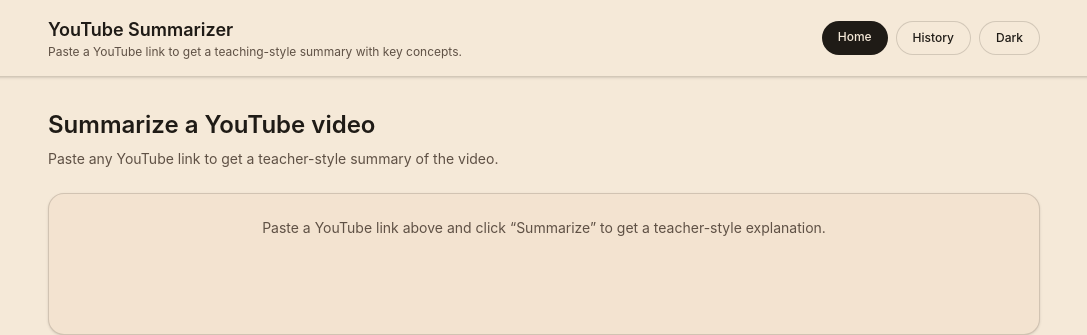
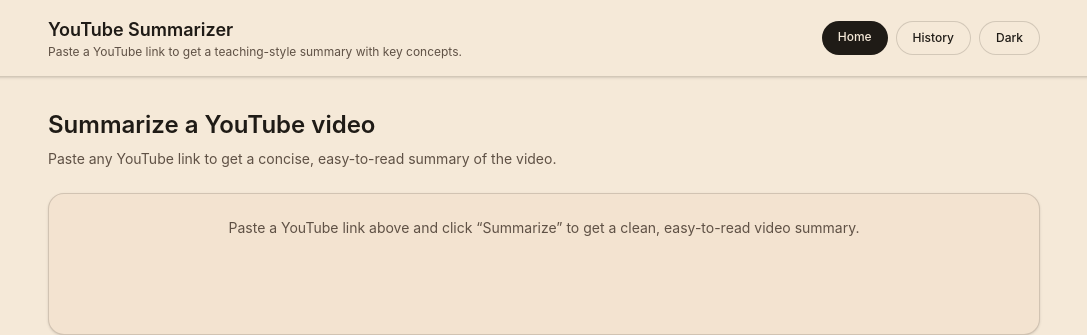
Before and after one commit to aayush09sh10-droid/Web-TUT, a React (Vite) app in the folder WeB-Tutor/: page / in a window 1280 px wide. Shown: the top 335 px of the page, without its empty margins (96-1183 px from the left). Built offline with nearby package versions, Linux system fonts and the light colour scheme.

Commit message:
Title change

```diff
--- a/WeB-Tutor/src/component/Home/Home.jsx
+++ b/WeB-Tutor/src/component/Home/Home.jsx
@@ -107,7 +107,7 @@
           <div>
             <h2 className="text-2xl font-semibold">Summarize a YouTube video</h2>
             <p className="mt-2 text-sm text-[var(--muted)]">
-              Paste any YouTube link to get a teacher-style summary of the video.
+              Paste any YouTube link to get a concise, easy-to-read summary of the video.
             </p>
           </div>
 
@@ -124,7 +124,7 @@
                 ) : (
                   <div className="flex flex-1 items-center justify-center text-center text-sm text-[var(--muted)]">
                     <p>
-                      Paste a YouTube link above and click “Summarize” to get a teacher-style explanation.
+                      Paste a YouTube link above and click “Summarize” to get a clean, easy-to-read video summary.
                     </p>
                   </div>
                 )}
```
